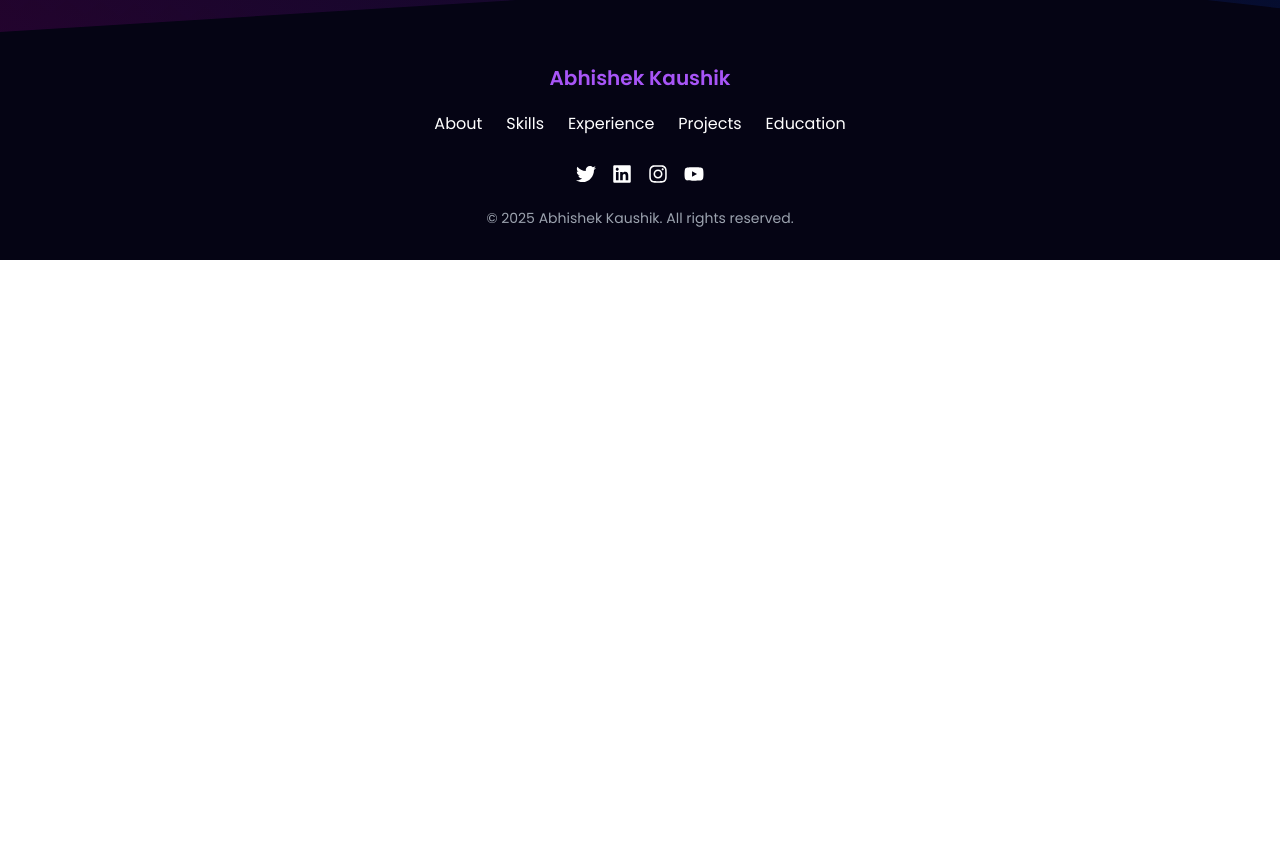
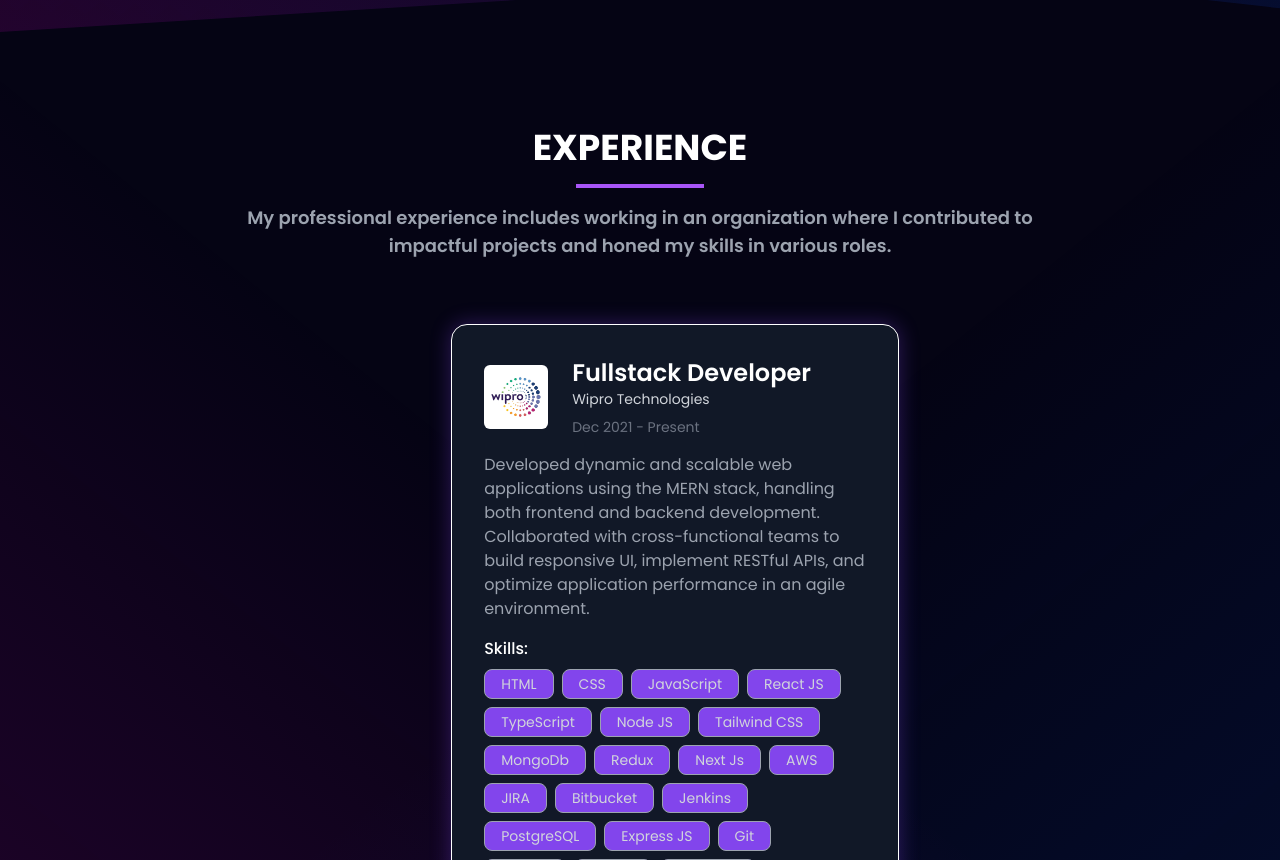
Before and after one commit to kaushik-abhishek/abhishek-portfolio-app, a React (Vite) app: page / in a window 1280 px wide. Shown: the part 1940-2800 px from the top of the page. Before the commit the page ends 2200 px from the top, so only its background shows below. Built offline with nearby package versions, Linux system fonts and the light colour scheme.

Commit message:
Add Experience component and Wipro logo; update constants with experience data

```diff
--- a/src/App.jsx
+++ b/src/App.jsx
@@ -4,6 +4,7 @@ import Footer from "./component/Footer/Footer";
 import About from "./component/About/About";
 import BlurBlob from "./component/BlurBlob";
 import Skills from "./component/Skills/Skills";
+import Experience from "./component/Experience/Experience";
 
 const App = () => {
   return (
@@ -25,6 +26,7 @@ const App = () => {
         <Navbar />
         <About />
         <Skills />
+        <Experience />
         <Footer />
       </div>
     </div>
--- /dev/null
+++ b/src/component/Experience/Experience.jsx
@@ -0,0 +1,90 @@
+import React from "react";
+import { experiences } from "../../constants";
+
+const Experience = () => {
+  return (
+    <section
+      id="experience"
+      className="py-24 px-[12vw] md:px-[7vw] lg:px-[16vw] font-sans bg-skills-gradient clip-path-custom-2"
+    >
+      {/* Section Title */}
+      <div className="text-center mb-16">
+        <h2 className="text-4xl font-bold text-white">EXPERIENCE</h2>
+        <div className="w-32 h-1 bg-purple-500 mx-auto mt-4"></div>
+        <p className="text-gray-400 mt-4 text-lg font-semibold">
+          My professional experience includes working in an organization where I
+          contributed to impactful projects and honed my skills in various
+          roles.
+        </p>
+      </div>
+
+      {/* Experience Timeline */}
+      <div className="relative">
+        {/* Vertical Line */}
+        <div className="absolute sm:left-1/2 left-0 transform -translate-x-1/2 sm:-translate-x-0 w-1 bg-white h-full"></div>
+
+        {/* Experience Entries */}
+        {experiences.map((experience, index) => (
+          <div
+            key={experience.id}
+            className={`flex flex-col sm:flex-row items-center mb-16 ${
+              index % 2 === 0 ? "sm:justify-end" : "sm:justify-start"
+            }`}
+          >
+            {/* Content Section */}
+            <div
+              className={`w-full sm:max-w-md p-4 sm:p-8 rounded-2xl shadow-2xl border border-white bg-gray-900 backdrop-blur-md shadow-[0_0_20px_1px_rgba(130,69,236,0.3)] ${
+                index % 2 === 0 ? "sm:ml-0" : "sm:mr-0"
+              } sm:ml-44 sm:mr-44 ml-8 transform transition-transform duration-300 hover:scale-105`}
+            >
+              {/* Flex Container for Image and Text */}
+              <div className="flex items-center space-x-6">
+                {/* Company Logo */}
+                <div className="w-16 h-16 bg-white rounded-md overflow-hidden">
+                  <img
+                    src={experience.img}
+                    alt={experience.company}
+                    className="w-full h-full object-cover"
+                  />
+                </div>
+
+                {/* Role, Company Name, and Date */}
+                <div className="flex flex-col">
+                  <h3 className="text-xl sm:text-2xl font-semibold text-white">
+                    {experience.role}
+                  </h3>
+                  <h4 className="text-md sm:text-sm text-gray-300">
+                    {experience.company}
+                  </h4>
+                  <p className="text-sm text-gray-500 mt-2">
+                    {experience.date}
+                  </p>
+                </div>
+              </div>
+
+              {/* Description */}
+              <p className="mt-4 text-gray-400">{experience.desc}</p>
+
+              {/* Skills */}
+              <div className="mt-4">
+                <h5 className="font-medium text-white">Skills:</h5>
+                <ul className="flex flex-wrap mt-2">
+                  {experience.skills.map((skill, index) => (
+                    <li
+                      key={index}
+                      className="bg-[#8245ec] text-gray-300 px-4 py-1 text-xs sm:text-sm rounded-lg mr-2 mb-2 border border-gray-400"
+                    >
+                      {skill}
+                    </li>
+                  ))}
+                </ul>
+              </div>
+            </div>
+          </div>
+        ))}
+      </div>
+    </section>
+  );
+};
+
+export default Experience;
--- a/src/constants.js
+++ b/src/constants.js
@@ -28,6 +28,10 @@ import tailwindcssLogo from './assets/tech_logo/tailwindcss.png';
 import typescriptLogo from './assets/tech_logo/typescript.png';
 import vercelLogo from './assets/tech_logo/vercel.png';
 import vscodeLogo from './assets/tech_logo/vscode.png';
+
+
+// Experience Section Logo's
+import wiproLogo from './assets/company_logo/wipro_logo.png';
 
 export const SkillsInfo = [
   {
@@ -81,3 +85,38 @@ export const SkillsInfo = [
     ],
   },
 ];
+
+
+export const experiences = [
+  {
+    id: 0,
+    img: wiproLogo,
+    role: "Fullstack Developer",
+    company: "Wipro Technologies",
+    date: "Dec 2021 - Present",
+    desc: "Developed dynamic and scalable web applications using the MERN stack, handling both frontend and backend development. Collaborated with cross-functional teams to build responsive UI, implement RESTful APIs, and optimize application performance in an agile environment.",
+    skills: [
+      "HTML",
+      "CSS",
+      "JavaScript",
+      "React JS",
+      "TypeScript",
+      "Node JS",
+      "Tailwind CSS",
+      "MongoDb",
+      "Redux",
+      "Next Js",
+      "AWS",
+      "JIRA",
+      "Bitbucket",
+      "Jenkins",
+      "PostgreSQL",
+      "Express JS",
+      "Git",
+      "GitHub",
+      "Figma",
+      "Postman",
+      "Material UI",
+    ],
+  },
+];
```
Also changed, not shown: src/assets/company_logo/wipro_logo.png (added).
